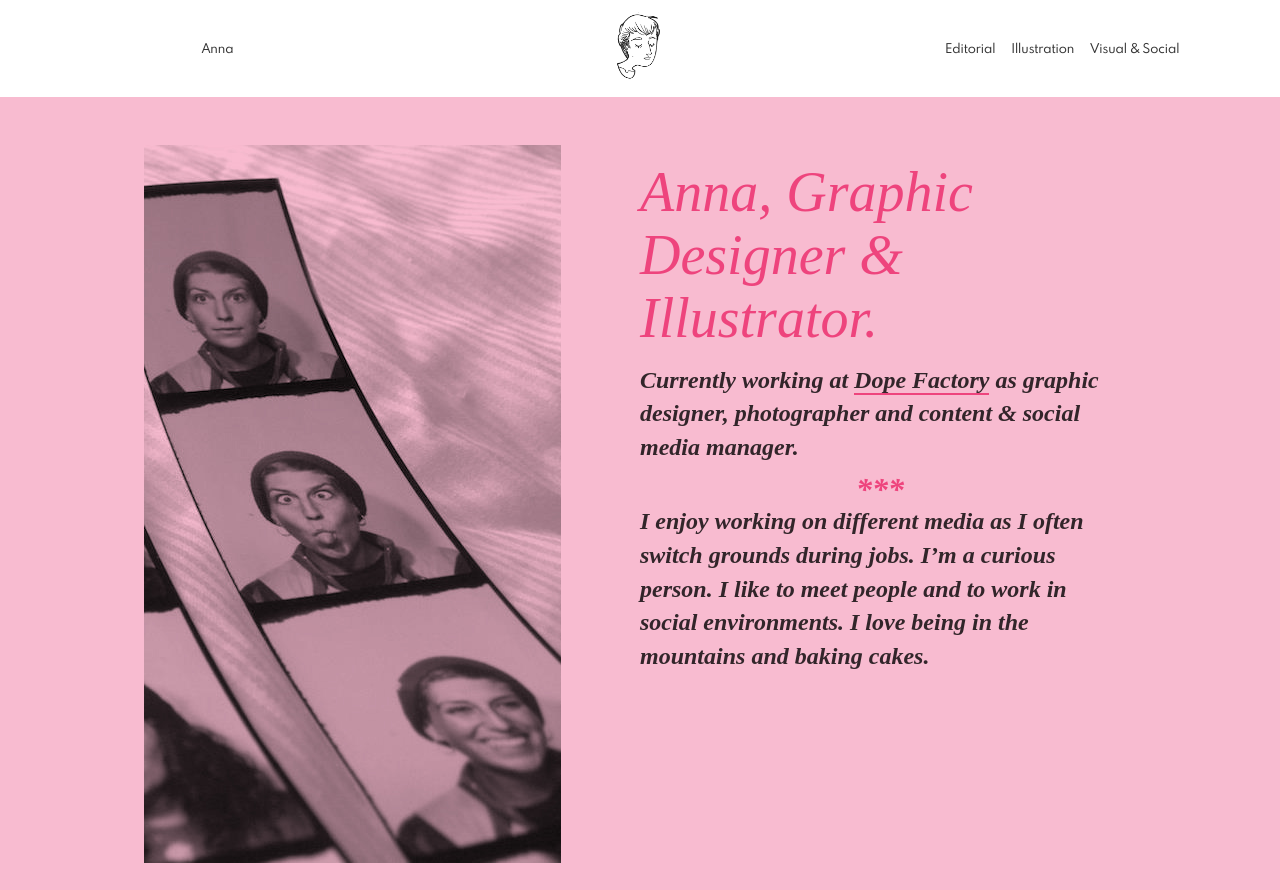
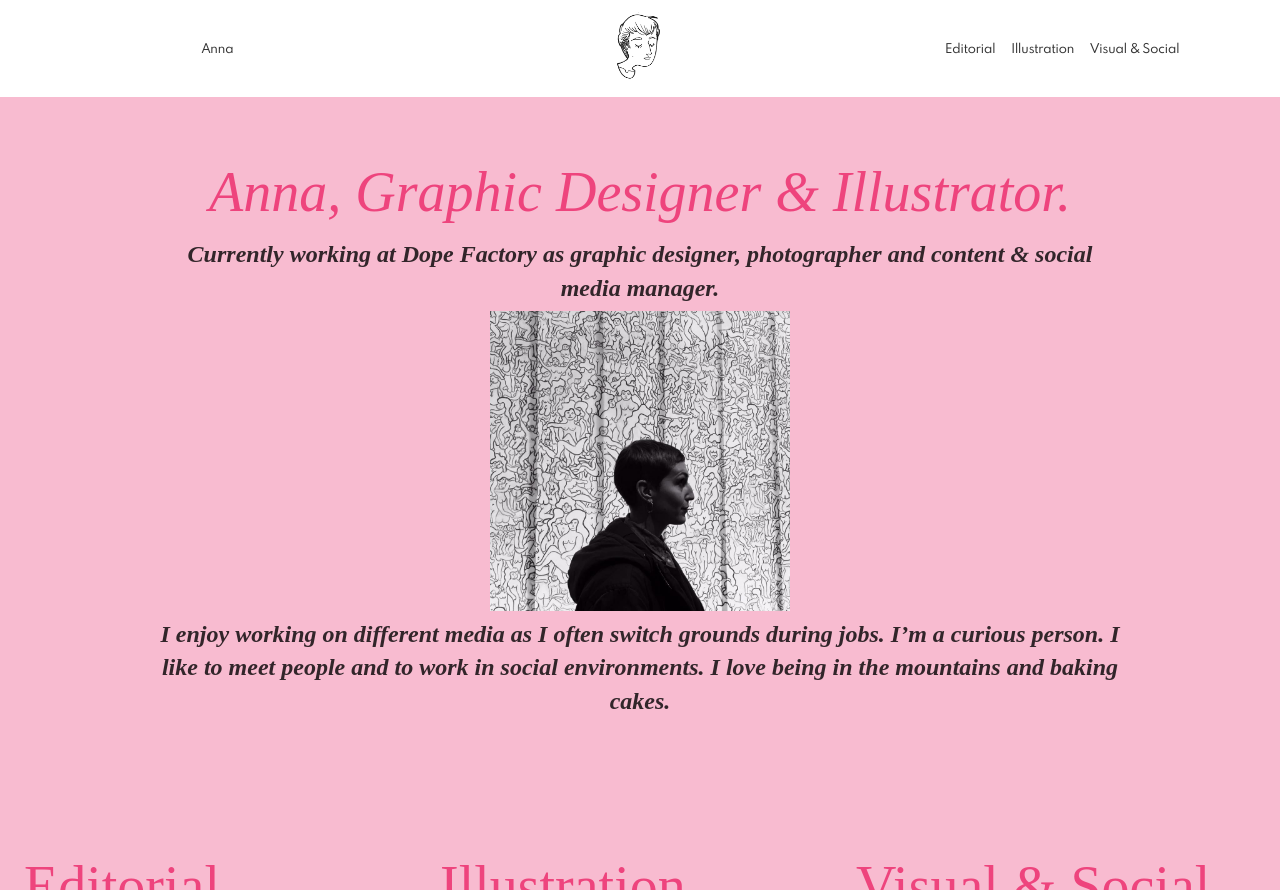
Before and after one commit to rzecchini/annaelle, a Jekyll site: the page built from index.md, in a window 1280 px wide, cut to the strip 0-890 px from the top of the page. Built offline with Jekyll 4.4.1, drawn with Linux system fonts in a browser that asks for light colours; some web fonts are replaced.

Commit message:
update home tpl

```diff
--- a/_layouts/home.html
+++ b/_layouts/home.html
@@ -9,8 +9,8 @@
 
   <div class="home">
     <div class="hero">
-      <figure>
-        <img src="/img/anna.jpg" alt="Anna Lanaro profile picture">
+      <!--<figure>
+        <img src="/img/anna3.jpg" alt="Anna Lanaro profile picture">
       </figure>
 
       <div class="presentation">
@@ -18,7 +18,22 @@
         <p class="presentation__now">Currently working at <a href="http://www.dope-factory.com" target="_blank">Dope Factory</a> as graphic designer, photographer and content &amp; social media manager.</p>
         <p class="spacer">***</p>
         <p class="presentation__intro">I enjoy working on different media as I often switch grounds during jobs. I’m a curious person. I like to meet people and to work in social environments. I love being in the mountains and baking cakes.</p>
+      </div>-->
+
+
+
+
+      <div class="asd">
+        <h1 class="presentation__title">Anna, Graphic Designer &amp; Illustrator.</h1>
+        <p class="presentation__now">Currently working at <a href="http://www.dope-factory.com" target="_blank">Dope Factory</a> as graphic designer, photographer and content &amp; social media manager.</p>
+        <figure>
+          <img src="/img/anna3.jpg" alt="Anna Lanaro profile picture">
+        </figure>
+        <p class="presentation__intro">I enjoy working on different media as I often switch grounds during jobs. I’m a curious person. I like to meet people and to work in social environments. I love being in the mountains and baking cakes.</p>
       </div>
+
+
+
     </div>
 
     <div class="projects">
--- a/assets/style.css
+++ b/assets/style.css
@@ -112,6 +112,25 @@ img {
   font-weight: 900;
   font-style: italic;
 }
+
+
+
+.asd {
+  margin: 0;
+  padding: 1rem 1rem 3rem;
+  font-family: 'Playfair Display', serif;
+  font-weight: 900;
+  font-style: italic;
+  text-align: center;
+}
+
+.asd img {
+  width: 300px
+}
+
+
+
+
 
 .spacer {
   padding-top: 0.1em;
```
Also changed, not shown: img/anna2.jpg (renamed from img/anna-profile.jpg), img/anna3.jpg (added).
